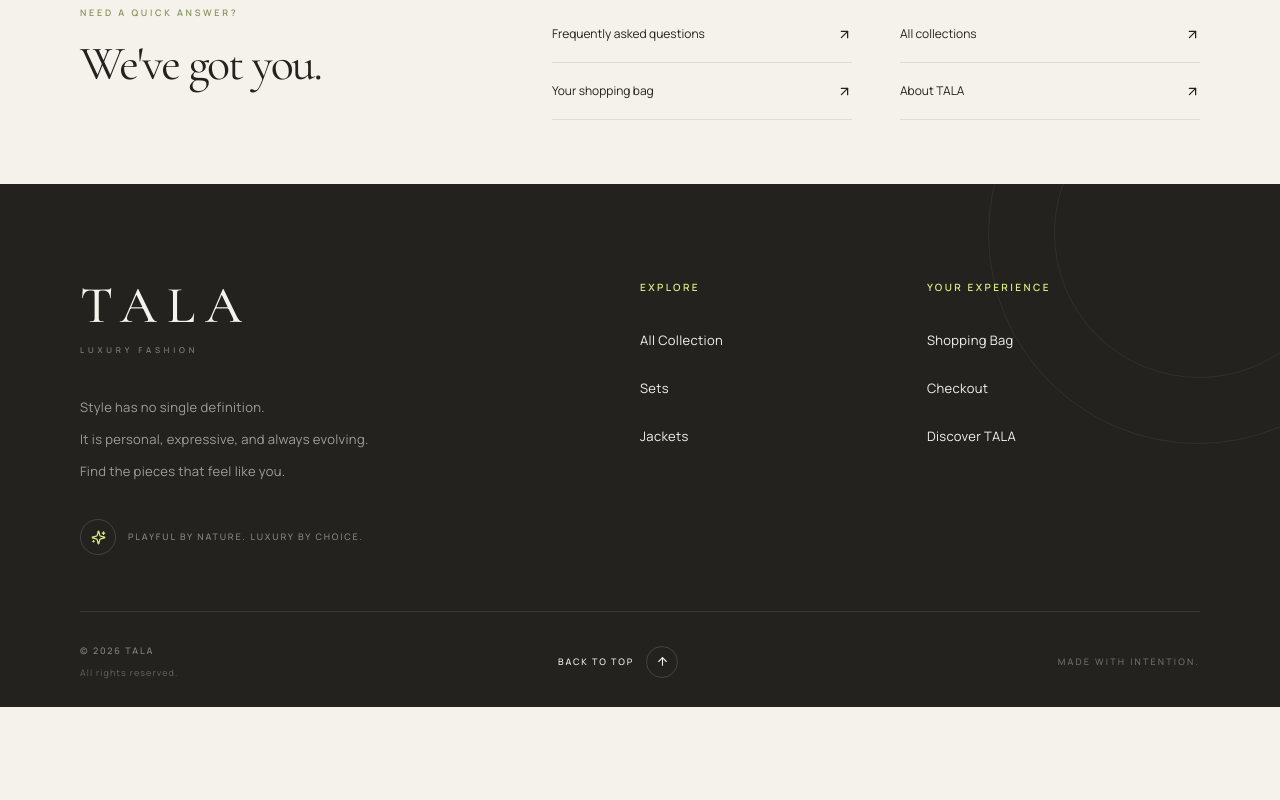
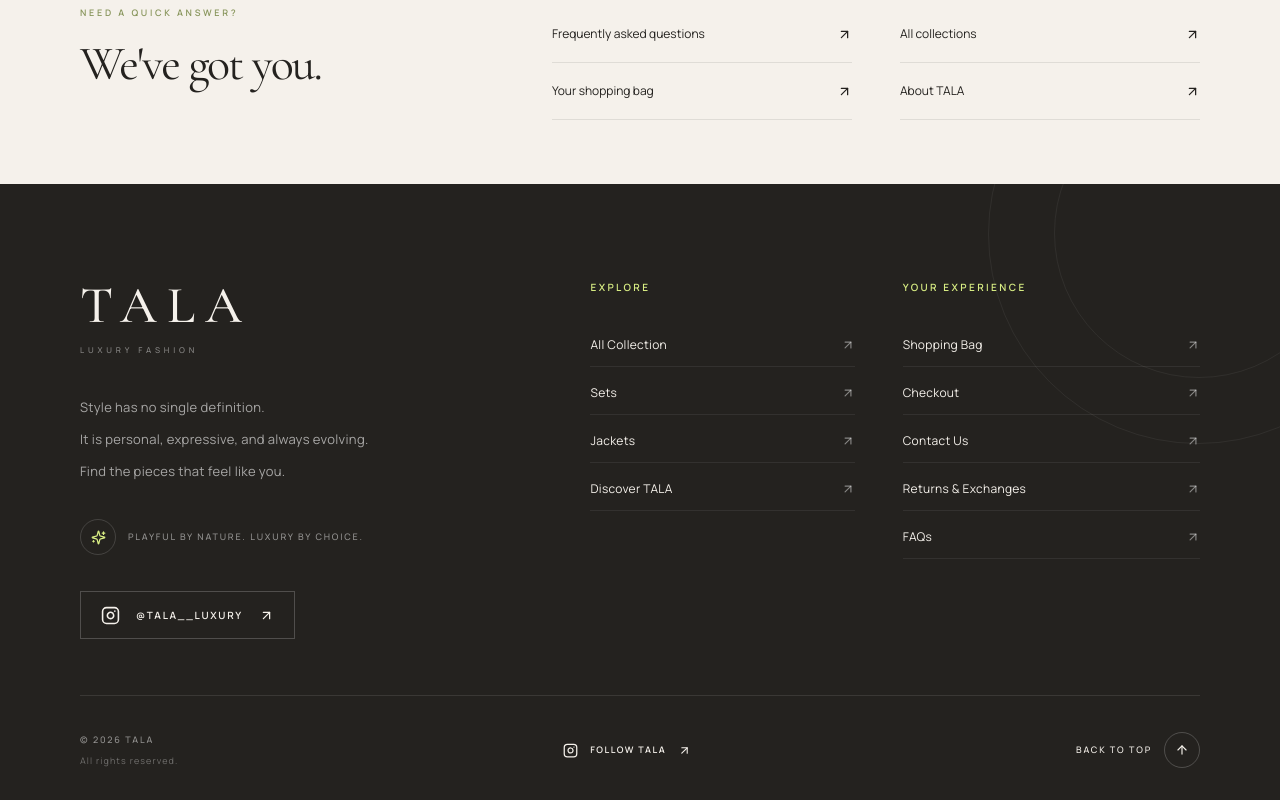
Before and after one commit to ozagomaa759-pixel/tala-store, a Next.js app: page /contact in a window 1280 px wide. Shown: the part 2742-3542 px from the top of the page. Before the commit the page ends 3449 px from the top, so only its background shows below. Built offline with nearby package versions, Linux system fonts and the light colour scheme.

Commit message:
Refactor Footer component with new links and styles
Updated footer links and styles for better accessibility and design consistency.

```diff
--- a/src/components/layout/Footer.tsx
+++ b/src/components/layout/Footer.tsx
@@ -1,3 +1,4 @@
+
 import Link from "next/link";
 import {
   ArrowUpRight,
@@ -6,6 +7,8 @@ import {
   Sparkles,
 } from "lucide-react";
 
+const INSTAGRAM_URL = "https://www.instagram.com/tala__luxury/";
+
 const footerGroups = [
   {
     title: "Explore",
@@ -13,6 +16,7 @@ const footerGroups = [
       { label: "All Collection", href: "/collections/all-pieces" },
       { label: "Sets", href: "/collections/sets" },
       { label: "Jackets", href: "/collections/jackets" },
+      { label: "Discover TALA", href: "/collections" },
     ],
   },
   {
@@ -20,7 +24,9 @@ const footerGroups = [
     links: [
       { label: "Shopping Bag", href: "/cart" },
       { label: "Checkout", href: "/checkout" },
-      { label: "Discover TALA", href: "/" },
+      { label: "Contact Us", href: "/contact" },
+      { label: "Returns & Exchanges", href: "/returns" },
+      { label: "FAQs", href: "/faq" },
     ],
   },
 ];
@@ -32,9 +38,14 @@ export default function Footer() {
       <div className="pointer-events-none absolute -right-16 -top-24 h-[290px] w-[290px] rounded-full border border-white/[0.06]" />
 
       <div className="relative mx-auto max-w-[1600px] px-6 pb-7 pt-16 sm:px-10 md:px-14 md:pt-24 lg:px-20">
-        <div className="grid gap-14 border-b border-white/10 pb-14 md:grid-cols-2 md:gap-12 lg:grid-cols-[1.5fr_0.7fr_0.8fr]">
+        <div className="grid gap-14 border-b border-white/10 pb-14 md:grid-cols-2 md:gap-12 lg:grid-cols-[1.4fr_0.8fr_0.9fr]">
+          {/* BRAND */}
           <div>
-            <Link href="/" className="group inline-block">
+            <Link
+              href="/"
+              aria-label="TALA Home"
+              className="group inline-block"
+            >
               <span className="block font-serif text-[52px] font-medium leading-none tracking-[0.2em] transition duration-500 group-hover:tracking-[0.25em]">
                 TALA
               </span>
@@ -44,7 +55,7 @@ export default function Footer() {
               </span>
             </Link>
 
-            <p className="mt-8 max-w-[340px] text-[13px] font-light leading-8 tracking-wide text-white/55">
+            <p className="mt-8 max-w-[340px] text-[13px] font-light leading-8 tracking-wide text-white/60">
               Style has no single definition.
               <br />
               It is personal, expressive, and always evolving.
@@ -57,30 +68,48 @@ export default function Footer() {
                 <Sparkles size={15} />
               </span>
 
-              <span className="text-[9px] font-medium uppercase tracking-[0.2em] text-white/45">
+              <span className="text-[9px] font-medium uppercase tracking-[0.2em] text-white/50">
                 Playful by nature. Luxury by choice.
               </span>
             </div>
+
+            {/* INSTAGRAM */}
+            <a
+              href={INSTAGRAM_URL}
+              target="_blank"
+              rel="noopener noreferrer"
+              aria-label="Visit TALA official Instagram"
+              className="mt-9 inline-flex min-h-12 items-center gap-4 border border-white/20 px-5 py-3 transition-colors hover:border-[#D8ED83] hover:bg-[#D8ED83] hover:text-[#24221F] focus-visible:outline focus-visible:outline-2 focus-visible:outline-offset-4 focus-visible:outline-[#D8ED83]"
+            >
+              <Instagram size={19} />
+
+              <span className="text-[10px] font-semibold uppercase tracking-[0.17em]">
+                @tala__luxury
+              </span>
+
+              <ArrowUpRight size={15} />
+            </a>
           </div>
 
+          {/* LINK GROUPS */}
           {footerGroups.map((group) => (
             <div key={group.title}>
-              <h3 className="mb-8 text-[10px] font-semibold uppercase tracking-[0.24em] text-[#D8ED83]">
+              <h3 className="mb-7 text-[10px] font-semibold uppercase tracking-[0.24em] text-[#D8ED83]">
                 {group.title}
               </h3>
 
-              <ul className="flex flex-col gap-6">
+              <ul className="flex flex-col gap-1">
                 {group.links.map((link) => (
                   <li key={link.label}>
                     <Link
                       href={link.href}
-                      className="group inline-flex items-center gap-2 text-[13px] font-light tracking-wide text-white/65 transition duration-300 hover:translate-x-1 hover:text-white"
+                      className="group flex min-h-11 items-center justify-between gap-4 border-b border-white/[0.07] py-3 text-[12px] font-light tracking-wide text-white/65 transition-colors hover:text-[#D8ED83] focus-visible:outline focus-visible:outline-2 focus-visible:outline-[#D8ED83]"
                     >
-                      {link.label}
+                      <span>{link.label}</span>
 
                       <ArrowUpRight
-                        size={13}
-                        className="opacity-0 transition duration-300 group-hover:opacity-100"
+                        size={14}
+                        className="shrink-0 text-white/45 transition-colors group-hover:text-[#D8ED83]"
                       />
                     </Link>
                   </li>
@@ -90,31 +119,39 @@ export default function Footer() {
           ))}
         </div>
 
+        {/* BOTTOM BAR */}
         <div className="flex flex-col gap-7 pt-8 sm:flex-row sm:items-center sm:justify-between">
           <div className="flex flex-col gap-2">
-            <p className="text-[9px] font-medium uppercase tracking-[0.2em] text-white/45">
+            <p className="text-[9px] font-medium uppercase tracking-[0.2em] text-white/50">
               © {new Date().getFullYear()} TALA
             </p>
 
-            <p className="text-[9px] tracking-[0.12em] text-white/30">
+            <p className="text-[9px] tracking-[0.12em] text-white/35">
               All rights reserved.
             </p>
           </div>
 
+          <a
+            href={INSTAGRAM_URL}
+            target="_blank"
+            rel="noopener noreferrer"
+            className="inline-flex min-h-11 items-center gap-3 self-start text-[9px] font-semibold uppercase tracking-[0.17em] text-white/65 transition-colors hover:text-[#D8ED83] focus-visible:outline focus-visible:outline-2 focus-visible:outline-[#D8ED83] sm:self-auto"
+          >
+            <Instagram size={15} />
+            Follow TALA
+            <ArrowUpRight size={13} />
+          </a>
+
           <Link
             href="/"
-            className="group inline-flex items-center gap-3 self-start text-[9px] font-medium uppercase tracking-[0.2em] text-white/50 transition hover:text-[#D8ED83] sm:self-auto"
+            className="group inline-flex min-h-11 items-center gap-3 self-start text-[9px] font-medium uppercase tracking-[0.2em] text-white/60 transition hover:text-[#D8ED83] sm:self-auto"
           >
             Back to top
 
-            <span className="flex h-8 w-8 items-center justify-center rounded-full border border-white/15 transition group-hover:border-[#D8ED83] group-hover:bg-[#D8ED83] group-hover:text-[#24221F]">
-              <ArrowUp size={13} />
+            <span className="flex h-9 w-9 items-center justify-center rounded-full border border-white/20 transition group-hover:border-[#D8ED83] group-hover:bg-[#D8ED83] group-hover:text-[#24221F]">
+              <ArrowUp size={14} />
             </span>
           </Link>
-
-          <p className="text-[9px] font-medium uppercase tracking-[0.24em] text-white/35">
-            Made with intention.
-          </p>
         </div>
       </div>
     </footer>
```
